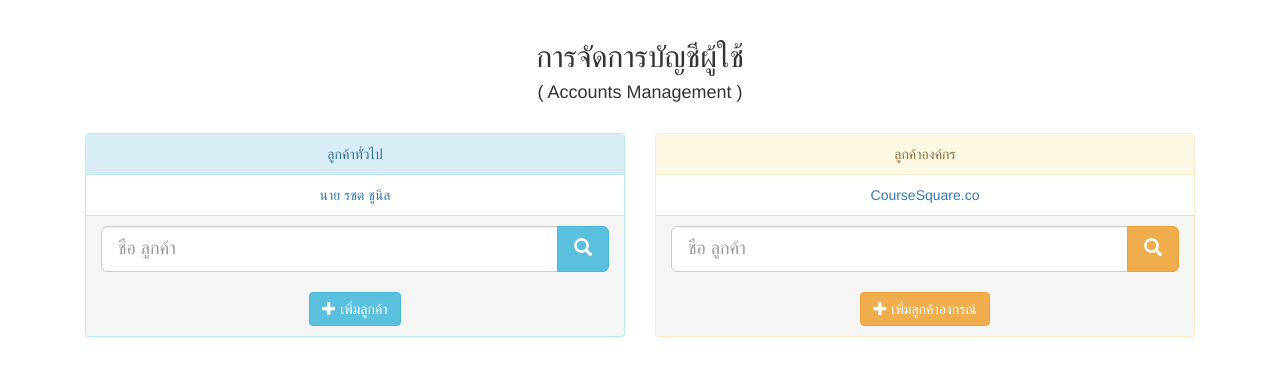
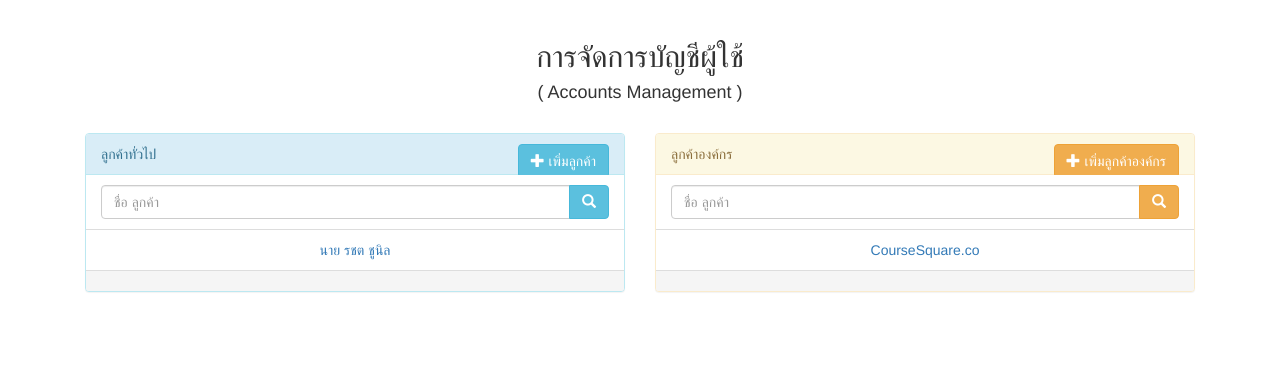
Before and after one commit to rachatachunin/MUPRESS, a PHP site: page /Backend/account/accountManagement.php in a window 1280 px wide. Shown: the part 92-468 px from the top of the page. Run offline with PHP 8.4, Linux system fonts and the light colour scheme.

Commit message:
change 1

```diff
--- a/Backend/account/accountManagement.php
+++ b/Backend/account/accountManagement.php
@@ -33,49 +33,52 @@
         <h4>( Accounts Management )</h4><br>
          <div class="col-lg-6">
                 <div class="panel panel-info">
-                    <div class="panel-heading">ลูกค้าทั่วไป
+                    <div class="panel-heading">
+                        <div style="text-align:left">
+                          ลูกค้าทั่วไป
                           <div class="pull-right" style="margin-top:0;">
+                            <button class="btn btn-info" id = "hideshowAddCus"><i class="glyphicon glyphicon-plus"></i> เพิ่มลูกค้า</button>
+                          </div>
                         </div>
                     </div>
                     <ul class="list-group">
-                       <li class="list-group-item"><a href="#" onClick="$('#addbox').hide(); $('#editbox').show()">นาย รชต ชูนิล</a></li>
-                    </ul>
-                    <div class="panel-footer">
+                       <li class="list-group-item">
                          <div id="search-input">
                             <div class="input-group col-md-12">
-
-                                    <input type="text" id = "general_customer" class="form-control input-lg" placeholder="ชื่อ ลูกค้า" />
+                                <input type="text" id = "general_customer" class="form-control input-md" placeholder="ชื่อ ลูกค้า" />
                                   <span class="input-group-btn">
-                                        <button class="btn btn-info btn-lg" type="button">
+                                    <button class="btn btn-info btn-md" type="button">
                                         <i class="glyphicon glyphicon-search"></i>
                                     </button>
                                 </span>
                             </div>
-                           </div><br>
-
+                       </div>
+                     </li>
+                       <li class="list-group-item"><a href="#" onClick="$('#addbox').hide(); $('#editbox').show()">นาย รชต ชูนิล</a></li>
+                    </ul>
+                    <div class="panel-footer">
                             <div id = "addCustomer">
-                              <button class="btn btn-info" id = "hideshowAddCus"><i class="glyphicon glyphicon-plus"></i> เพิ่มลูกค้า</button>
                                 <div id="AddCus" style="display: none">
-                                 <form id="addCustomerForm" onsubmit="return confirm('Do you really want to submit?');" action ="index.php" method="post" class="form-horizontal" role="form" style="margin-top: 20px">
+                                 <form id="addCustomerForm" onsubmit="return confirm('Do you really want to submit?');" action ="addCustomer.php" method="post" class="form-horizontal" role="form" style="margin-top: 20px">
                                     <!-- <form class="from" onsubmit="return confirm('Do you really want to submit?');" method="post" action="AddCustomer.php" style="margin-top: 20px"> -->
                                 <div class="form-group">
                                     <label for="firstname" class="col-md-3 control-label">ชื่อ</label>
                                     <div class="col-md-9">
-                                        <input type="text" class="form-control" name="firstname" placeholder="ชื่อ">
+                                        <input type="text" class="form-control" name="firstname" placeholder="ชื่อ" required="true">
                                     </div>
                                 </div>
 
                                 <div class="form-group">
                                     <label for="lastname" class="col-md-3 control-label">นามสกุล</label>
                                     <div class="col-md-9">
-                                        <input type="text" class="form-control" name="lastname" placeholder="นามสกุล">
+                                        <input type="text" class="form-control" name="lastname" placeholder="นามสกุล" required="true">
                                     </div>
                                 </div>
 
                                 <div class="form-group">
                                     <label for="email" class="col-md-3 control-label">Email</label>
                                     <div class="col-md-9">
-                                        <input type="text" class="form-control" name="email" placeholder="Email Address">
+                                        <input type="text" class="form-control" name="email" placeholder="Email Address" required="true">
                                     </div>
                                 </div>
 
@@ -83,7 +86,7 @@
                                  <div class="form-group">
                                     <label for="phone" class="col-md-3 control-label">เพศ</label>
                                     <div class="col-md-9">
-                                        <select name="gender" class="form-control" aria-describedby="sizing-addon">
+                                        <select name="gender" class="form-control" aria-describedby="sizing-addon" required="ture">
                                             <option value="">เลือกเพศ</option>
                                             <option value="M">ชาย</option>
                                             <option value="F">หญิง</option>
@@ -100,14 +103,14 @@
                                 <div class="form-group">
                                     <label for="password" class="col-md-3 control-label">Password</label>
                                     <div class="col-md-9">
-                                        <input type="password" class="form-control" name="passwd" placeholder="Password">
+                                        <input type="password" class="form-control" name="passwd" placeholder="Password" required="ture">
                                     </div>
                                 </div>
 
                                 <div class="form-group">
                                     <label for="phone" class="col-md-3 control-label">เบอร์โทรศัพท์</label>
                                     <div class="col-md-9">
-                                        <input type="text" class="form-control" name="phone" placeholder="เบอร์โทรศัพท์">
+                                        <input type="text" class="form-control" name="phone" placeholder="เบอร์โทรศัพท์" required="ture">
                                     </div>
                                 </div>
 
@@ -125,24 +128,31 @@
 
         <div class="col-lg-6">
                 <div class="panel panel-warning">
-                    <div class="panel-heading">ลูกค้าองค์กร</div>
+                    <div class="panel-heading">
+                      <div style="text-align:left">
+                        ลูกค้าองค์กร
+                        <div class="pull-right" style="margin-top:0;">
+                          <button class="btn btn-warning" id = "hideshowAddQ"><i class="glyphicon glyphicon-plus"></i> เพิ่มลูกค้าองค์กร</button>
+                        </div>
+                      </div>
+                    </div>
                     <ul class="list-group">
-                      <li class="list-group-item"><a href="#" onClick="$('#loginbox').hide(); $('#signupbox').show()">CourseSquare.co</a></li>
-                    </ul>
-                    <div class="panel-footer">
+                      <li class="list-group-item">
                         <div id="search-input">
                            <div class="input-group col-md-12">
-                                    <input type="text"  id = "or_customer"class="form-control input-lg" placeholder="ชื่อ ลูกค้า" />
+                               <input type="text" id = "general_customer" class="form-control input-md" placeholder="ชื่อ ลูกค้า" />
                                  <span class="input-group-btn">
-                                        <button class="btn btn-warning btn-lg" type="button">
+                                   <button class="btn btn-warning btn-md" type="button">
                                        <i class="glyphicon glyphicon-search"></i>
                                    </button>
                                </span>
                            </div>
                       </div>
-                        <br>
+                    </li>
+                      <li class="list-group-item"><a href="#" onClick="$('#loginbox').hide(); $('#signupbox').show()">CourseSquare.co</a></li>
+                    </ul>
+                    <div class="panel-footer">
                         <div id = "addOrganization">
-                              <button class="btn btn-warning" id = "hideshowAddQ"><i class="glyphicon glyphicon-plus"></i> เพิ่มลูกค้าองกรณ์</button>
                                 <div id="AddQ" style="display: none">
                                  <form id="addOrganizationForm" onsubmit="return confirm('Do you really want to submit?');" action ="index.php" method="post" class="form-horizontal" role="form" style="margin-top: 20px">
                                      <div class="form-group">
--- a/index.php
+++ b/index.php
@@ -236,7 +236,7 @@ session_start();
 
                             <form  method="post" action="Authentication/login.php">
 
-                                <input type="text" class="form-control" placeholder="Username" id= "username" name="username"required autofocus="true"><br>
+                                <input type="text" class="form-control" placeholder="Username" id= "username" name="username" required autofocus="true"><br>
                                 <input type="password" class="form-control" placeholder="Password"id= "password" name="password" required><br>
 
                                 <button class="btn btn-lg btn-primary btn-block" type="submit">
```
Also changed, not shown: Backend/account/addCustomer.php (added). Lines whose indentation alone changed are shown as unchanged.
